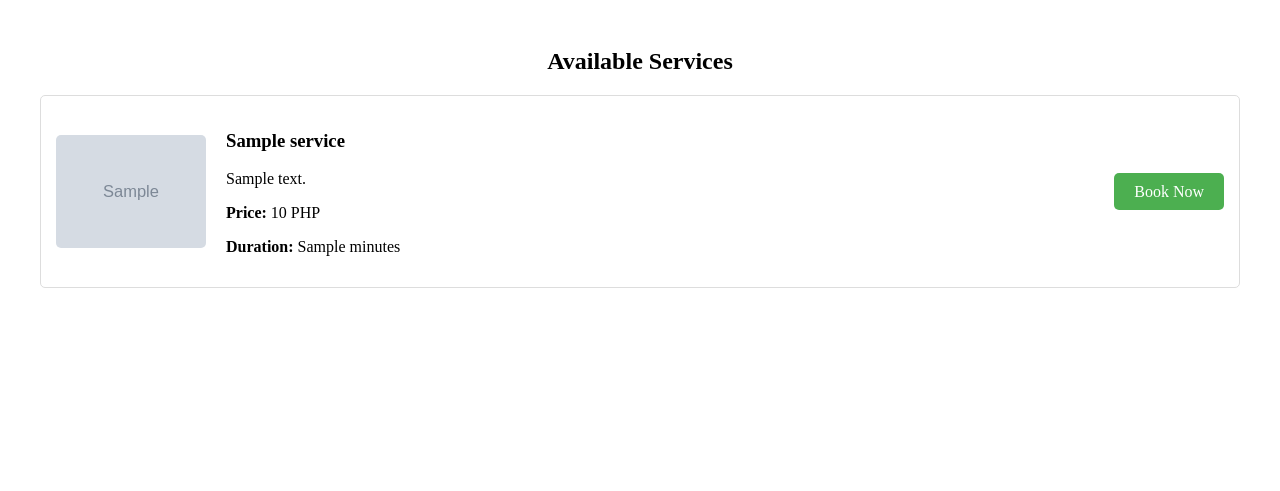
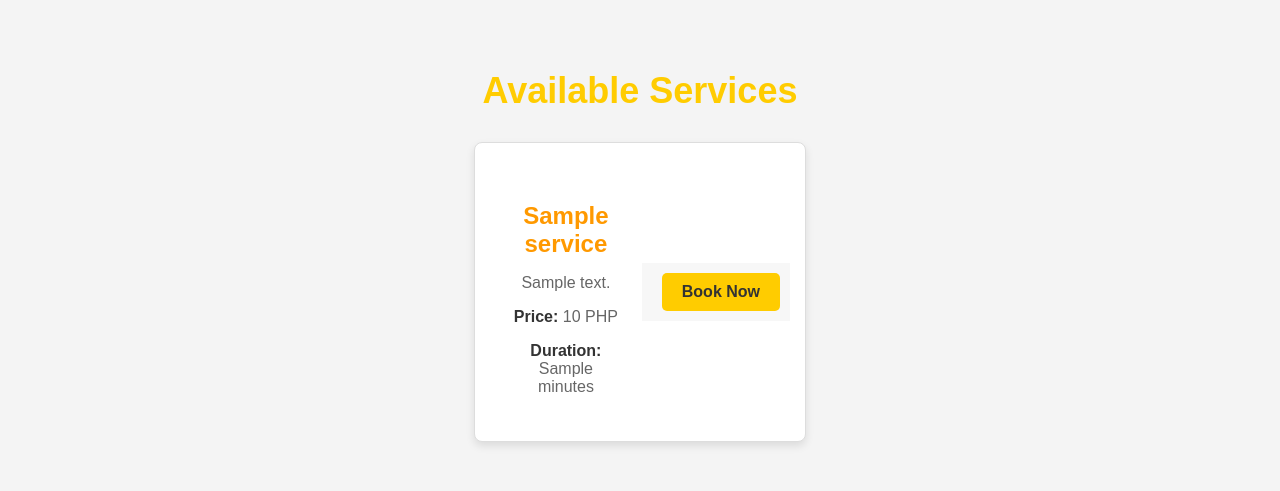
Before and after one commit to nicolesapaenbay-an/210919176-Bay-an, a PHP site: page /services.php in a window 1280 px wide. Shown: the top 491 px of the page. Run offline with PHP 8.4, Linux system fonts and the light colour scheme; tables that the repository leaves empty or names only in its code hold one stand-in row (values such as "Sample post"); grey boxes marked "Sample" are stand-in pictures; a stand-in replaces the project's code that opens the database connection.

Commit message:
Added some Code and Fixed Design

```diff
--- a/Bay-an_3H_CIT17 Final Project/services.php
+++ b/Bay-an_3H_CIT17 Final Project/services.php
@@ -6,10 +6,129 @@
     <title>Services - CIT17 Wellness</title>
     <link rel="stylesheet" href="assets/css/styles.css">
     <style>
+        /* Global styles */
+        body {
+            font-family: Arial, sans-serif;
+            background-color: #f4f4f4;
+            margin: 0;
+            padding: 0;
+            color: #333;
+        }
 
+        /* Header */
+        header {
+            background-color: #333;
+            color: #fff;
+            padding: 20px 0;
+            text-align: center;
+        }
 
+        header a {
+            color: #ffcc00;
+            text-decoration: none;
+            font-size: 18px;
+            padding: 10px 20px;
+            margin: 0 10px;
+        }
+
+        /* Services Section */
+        .services-list {
+            padding: 40px 20px;
+        }
+
+        h2 {
+            text-align: center;
+            color: #ffcc00;
+            font-size: 36px;
+            margin-bottom: 40px;
+        }
+
+        .service-list {
+            display: flex;
+            flex-wrap: wrap;
+            gap: 20px;
+            justify-content: center;
+        }
+
+        /* Service Item Styles */
+        .service-item {
+            background-color: #fff;
+            border-radius: 8px;
+            box-shadow: 0 4px 8px rgba(0, 0, 0, 0.1);
+            overflow: hidden;
+            width: 300px;
+            transition: transform 0.3s ease;
+        }
+
+        .service-item:hover {
+            transform: translateY(-5px); /* Subtle hover effect */
+        }
+
+        /* For future use when adding images */
+        .service-item img {
+            width: 100%;
+            height: 200px;
+            object-fit: cover;
+        }
+
+        .service-details {
+            padding: 20px;
+            text-align: center;
+        }
+
+        .service-details h3 {
+            font-size: 24px;
+            color: #ff9900;
+            margin-bottom: 10px;
+        }
+
+        .service-details p {
+            font-size: 16px;
+            color: #666;
+            margin-bottom: 10px;
+        }
+
+        .service-details strong {
+            font-weight: bold;
+            color: #333;
+        }
+
+        /* Action Button */
+        .service-actions {
+            text-align: center;
+            padding: 10px;
+            background-color: #f7f7f7;
+        }
+
+        .service-actions .btn {
+            display: inline-block;
+            background-color: #ffcc00;
+            color: #333;
+            padding: 10px 20px;
+            border-radius: 5px;
+            font-size: 16px;
+            text-decoration: none;
+            font-weight: bold;
+            transition: background-color 0.3s ease;
+        }
+
+        .service-actions .btn:hover {
+            background-color: #ff9900;
+        }
+
+        /* Responsive Design */
+        @media (max-width: 768px) {
+            .service-list {
+                flex-direction: column;
+                align-items: center;
+            }
+
+            .service-item {
+                width: 80%;
+                margin: 10px auto;
+            }
+        }
     </style>
-
 </head>
 <body>
     <?php include 'includes/header.php'; ?>
@@ -18,17 +137,22 @@
         <h2>Available Services</h2>
         <div class="service-list">
         <?php
+        // Include the database connection
         include 'includes/db.php';
 
+        // Query to fetch services from the database
         $query = "SELECT * FROM services";
         $result = mysqli_query($conn, $query);
 
+        // Check if there are any services in the database
+        if (mysqli_num_rows($result) > 0) {
+            // Loop through each service and display it
             while ($service = mysqli_fetch_assoc($result)) {
-            // Get the image path from the database
-            $imageSrc = 'assets/' . $service['image']; // Concatenate the image folder path with the filename from the database
+                // Here we're skipping the image for now
 
                 echo "<div class='service-item'>";
-            echo "<img src='$imageSrc' alt='{$service['service_name']}'>";
+                // Uncomment below when images are added
+                // echo "<img src='assets/images/{$service['image']}' alt='{$service['service_name']}'>";
                 echo "<div class='service-details'>";
                 echo "<h3>{$service['service_name']}</h3>";
                 echo "<p>{$service['description']}</p>";
@@ -40,6 +164,9 @@
                 echo "</div>";
                 echo "</div>";
             }
+        } else {
+            echo "<p>No services available at the moment. Please check back later.</p>";
+        }
         ?>
         </div>
     </section>
```
Lines whose indentation alone changed are shown as unchanged.
